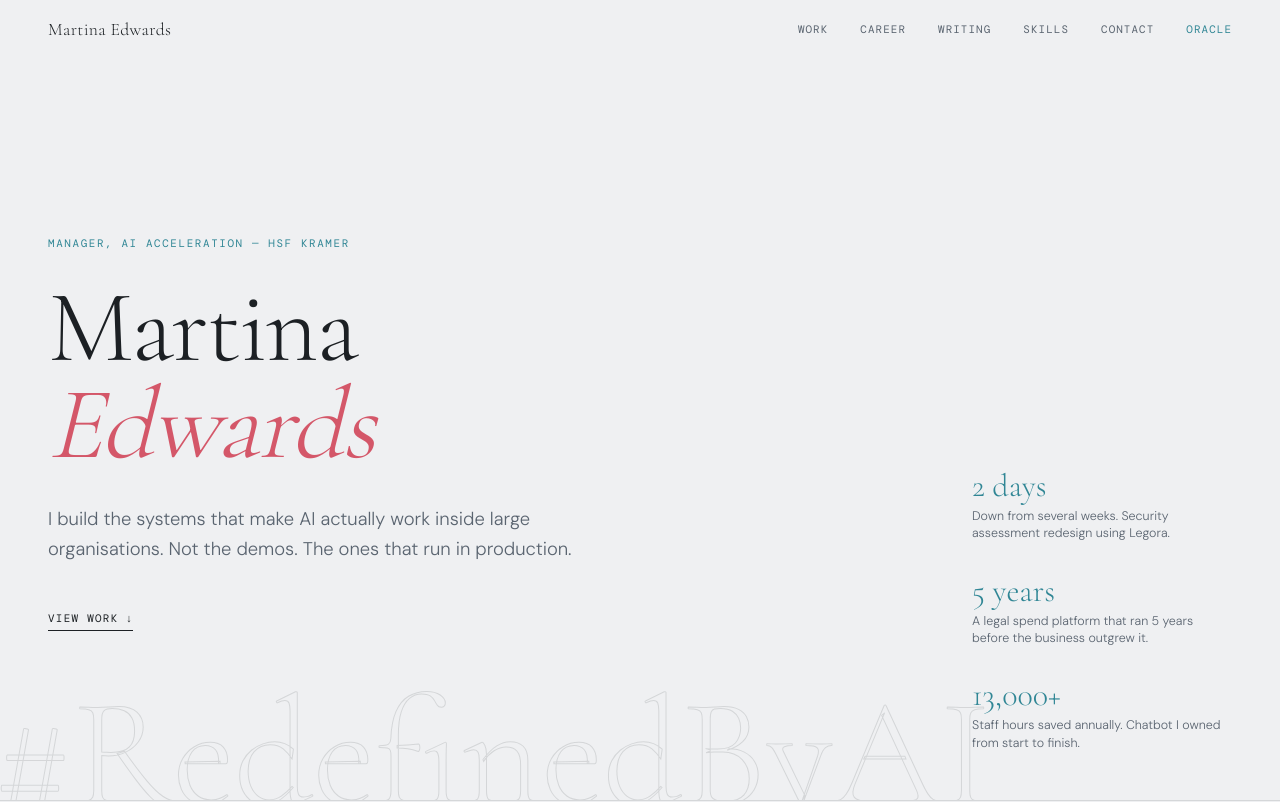
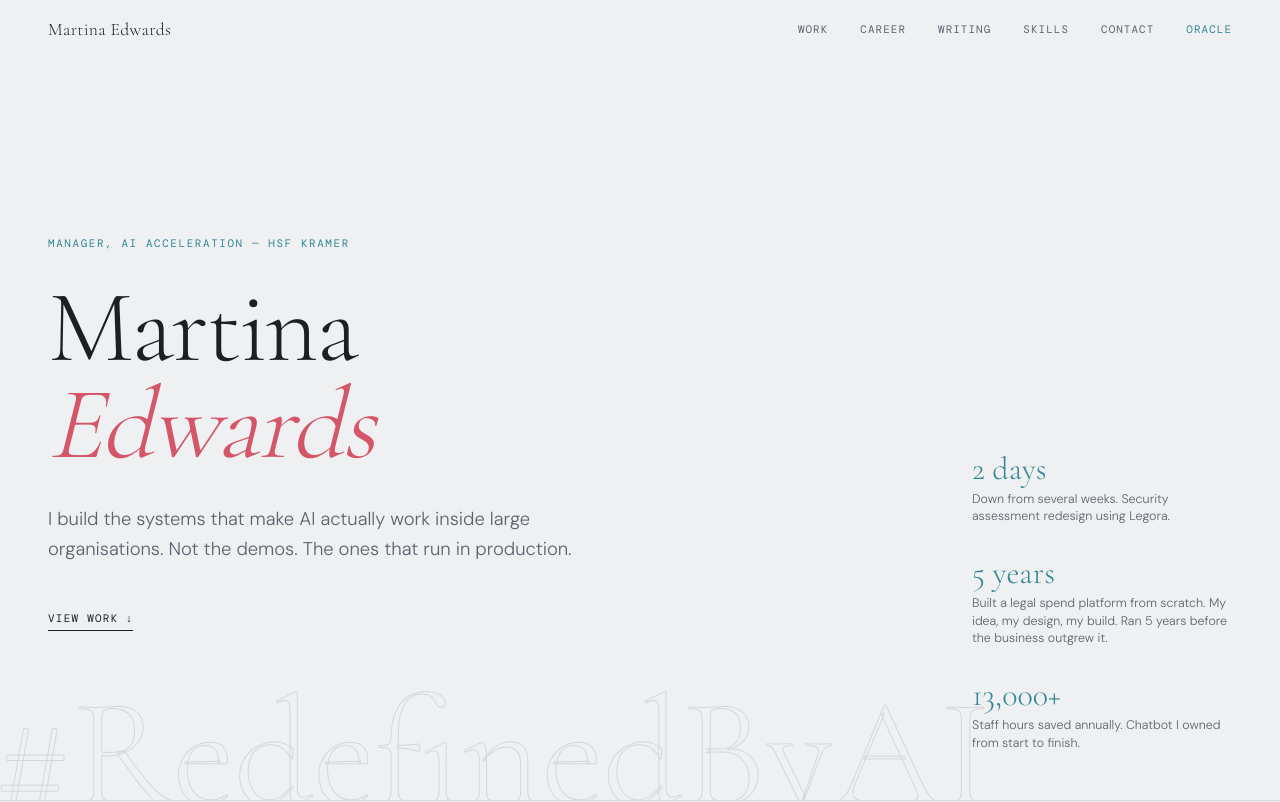
Before and after one commit to fde-shipit/martina-portfolio, a Next.js app: page / in a window 1280 px wide. Shown: the top 802 px of the page. Built offline with nearby package versions, Linux system fonts and the light colour scheme.

Commit message:
legal spend platform update

```diff
--- a/content/data.ts
+++ b/content/data.ts
@@ -13,7 +13,7 @@ export const person = {
 
 export const heroStats = [
   { number: "2 days", label: "Down from several weeks. Security assessment redesign using Legora." },
-  { number: "5 years", label: "A legal spend platform that ran 5 years before the business outgrew it." },
+  { number: "5 years", label: "Built a legal spend platform from scratch. My idea, my design, my build. Ran 5 years before the business outgrew it." },
   { number: "13,000+", label: "Staff hours saved annually. Chatbot I owned from start to finish." },
 ]
 
```
